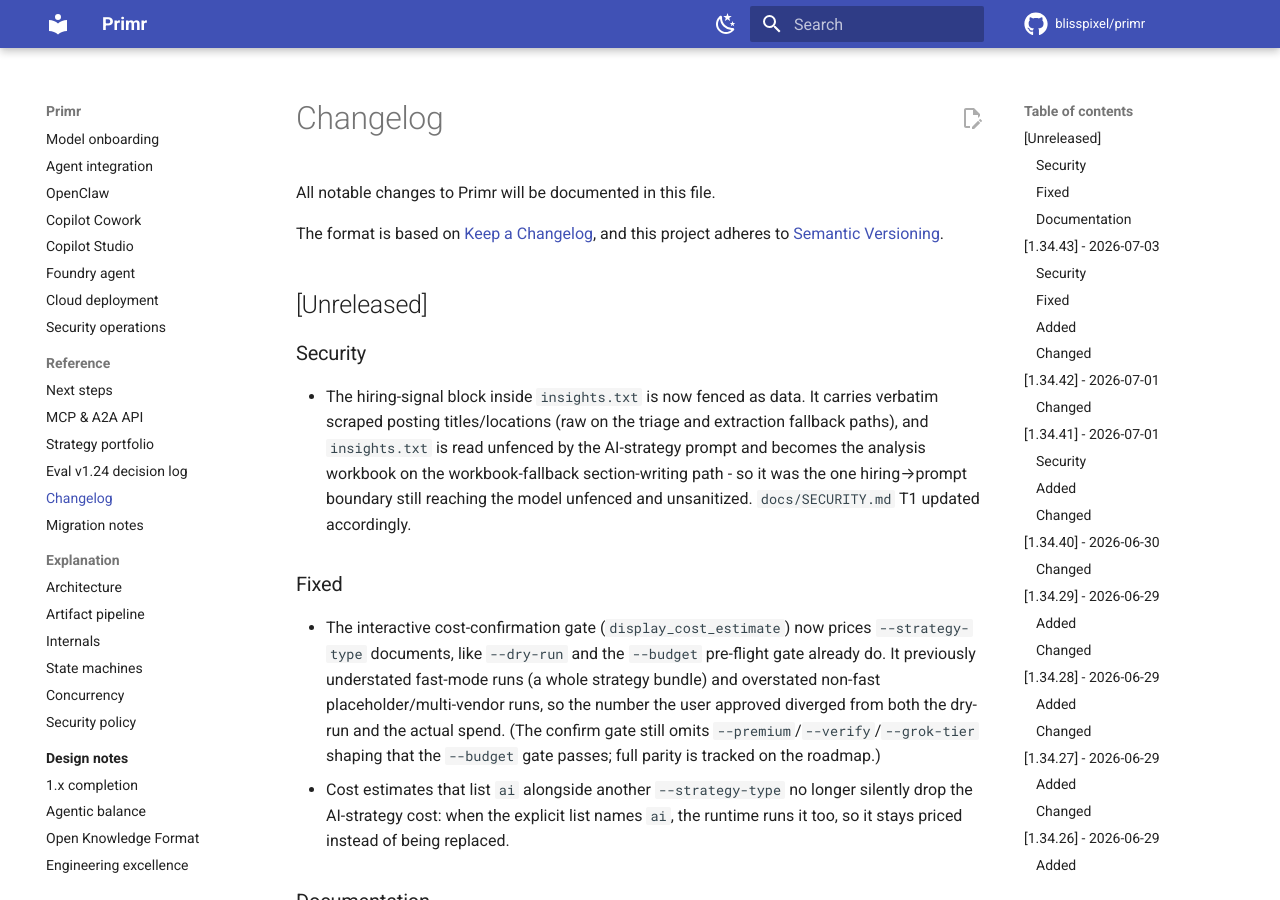
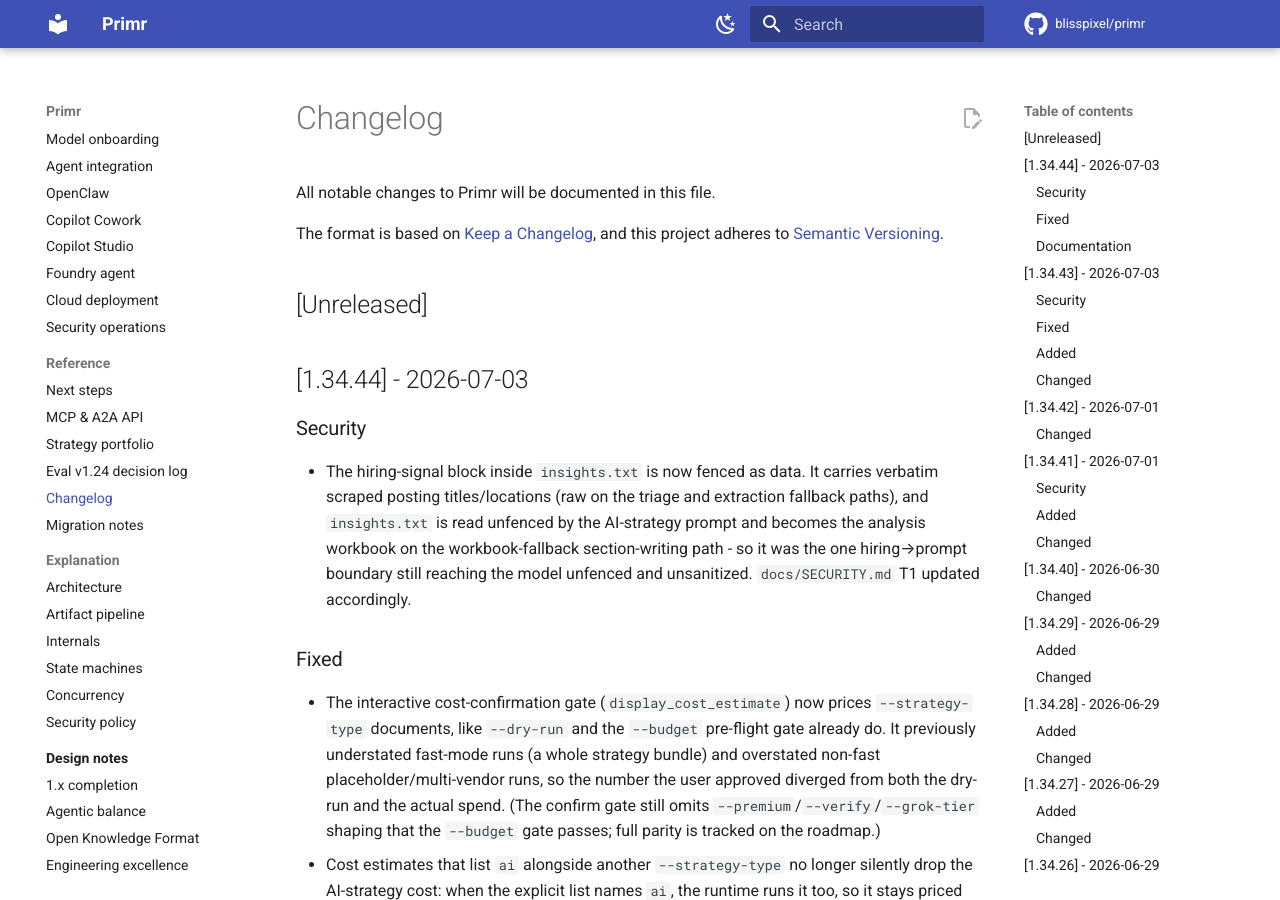
Before and after one commit to blisspixel/primr, an MkDocs documentation site: the page built from docs/CHANGELOG.md, in a window 1280 px wide and 900 px high. Built offline with MkDocs 1.6.1 and Material for MkDocs 9.7.7, drawn with Linux system fonts in a browser that asks for light colours; comment, search, counter and statistics services are not loaded.

Commit message:
Release 1.34.44
Bump the single version source of truth (pyproject, __init__, ROADMAP
Current State + changelog table, CITATION) to 1.34.44 and move the
[Unreleased] cycle-70 maintenance fixes into the dated 1.34.44 section.

Ships the post-1.34.43 bug-hunt fixes: the last unfenced
hiring-signal->prompt boundary (the block inside insights.txt) is now
fenced, the interactive cost-confirm gate prices --strategy-type
documents, estimates no longer drop the AI-strategy cost when a
strategy list also names 'ai', and two stale docs/API.md CostGuardHook
imports are corrected.

```diff
--- a/docs/CHANGELOG.md
+++ b/docs/CHANGELOG.md
@@ -6,6 +6,8 @@
 and this project adheres to [Semantic Versioning](https://semver.org/spec/v2.0.0.html).
 
 ## [Unreleased]
+
+## [1.34.44] - 2026-07-03
 
 ### Security
 
--- a/pyproject.toml
+++ b/pyproject.toml
@@ -4,7 +4,7 @@
 
 [project]
 name = "primr"
-version = "1.34.43"
+version = "1.34.44"
 description = "Turn any company or organization URL into a strategic intelligence brief. Adaptive scraping + AI-powered research and synthesis."
 readme = "README.md"
 license = "Apache-2.0"
--- a/src/primr/__init__.py
+++ b/src/primr/__init__.py
@@ -9,7 +9,7 @@
 - REST API for research requests (optional, requires fastapi)
 """
 
-__version__ = "1.34.43"
+__version__ = "1.34.44"
 __author__ = "Nick Seal"
 
 # Subpackages are available via direct import:
```
Also changed, not shown: ROADMAP.md (+2 -1 lines), 2 other files.
